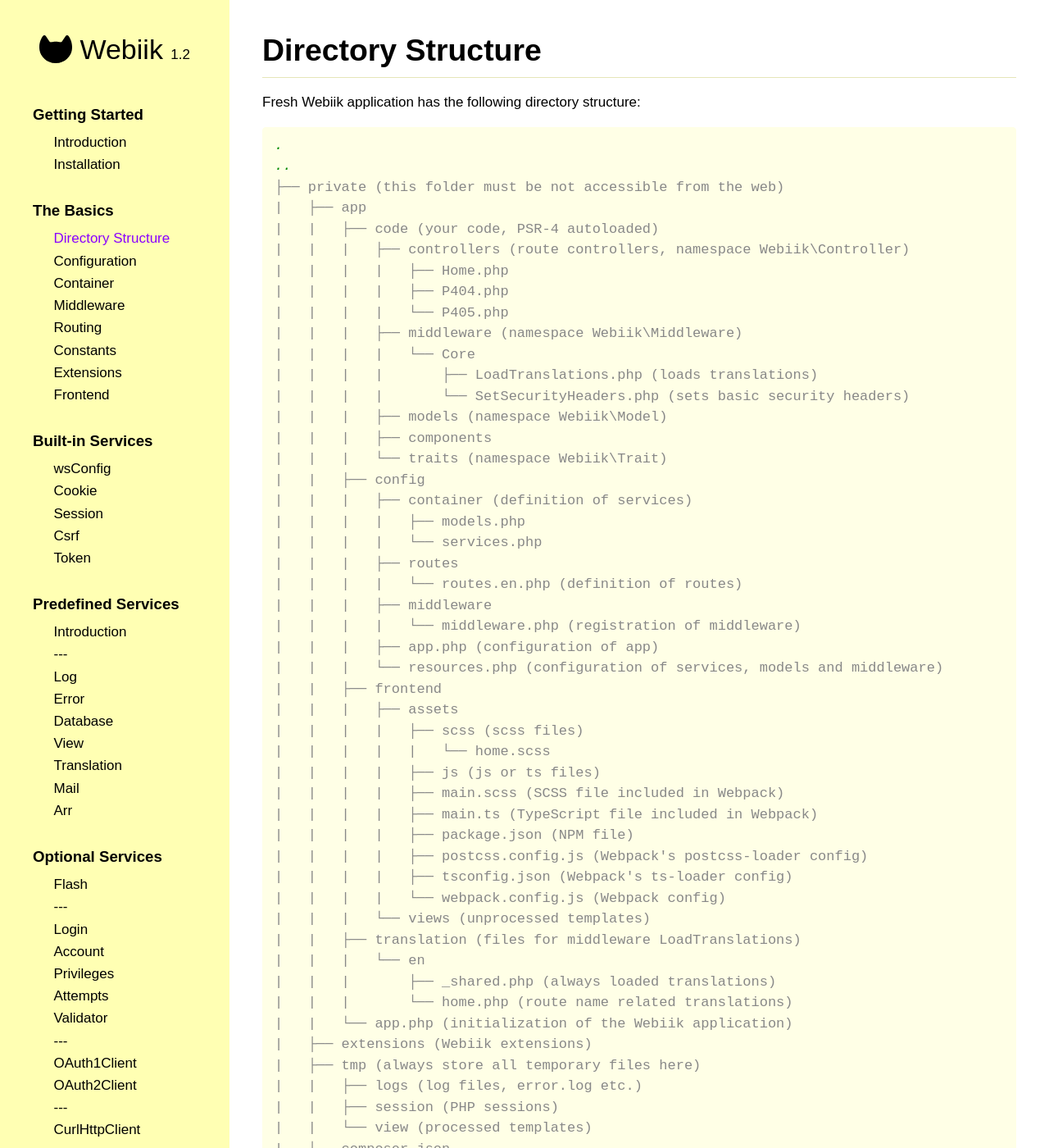
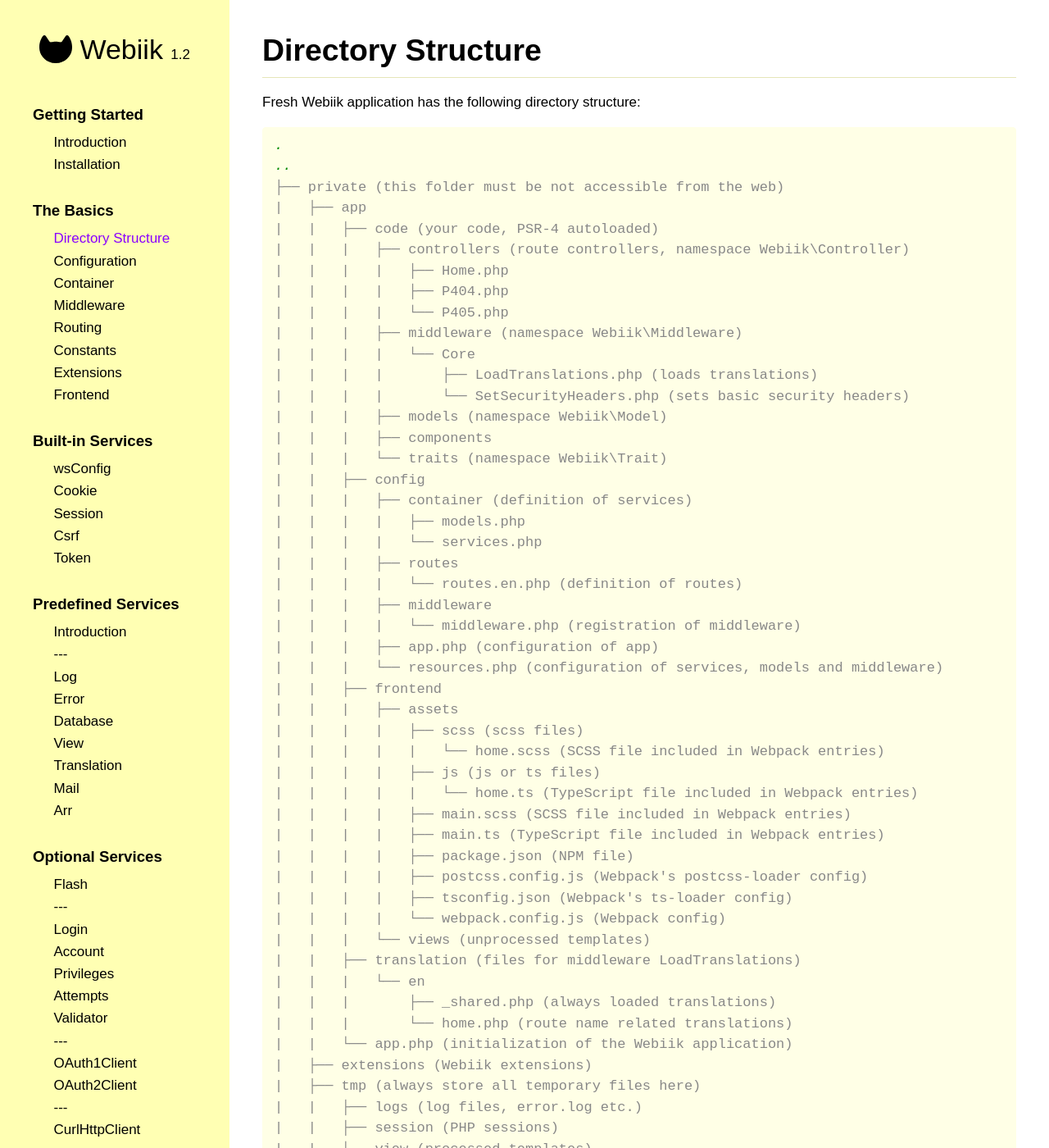
Before and after one commit to webiik/webiik, a Jekyll site: the page built from directory-structure.md, in a window 1280 px wide and 1400 px high. Shown: the whole window at 82% size. Built offline with Jekyll 4.4.1, drawn with Linux system fonts in a browser that asks for light colours; some of the changed text lies outside the part shown.

Commit message:
add Frontend files

```diff
--- a/directory-structure.md
+++ b/directory-structure.md
@@ -35,10 +35,11 @@ Fresh Webiik application has the following directory structure:
 |   |   ├── frontend
 |   |   |   ├── assets
 |   |   |   |   ├── scss (scss files)
-|   |   |   |   |   └── home.scss
+|   |   |   |   |   └── home.scss (SCSS file included in Webpack entries)
 |   |   |   |   ├── js (js or ts files)
-|   |   |   |   ├── main.scss (SCSS file included in Webpack)
-|   |   |   |   ├── main.ts (TypeScript file included in Webpack)
+|   |   |   |   |   └── home.ts (TypeScript file included in Webpack entries)
+|   |   |   |   ├── main.scss (SCSS file included in Webpack entries)
+|   |   |   |   ├── main.ts (TypeScript file included in Webpack entries)
 |   |   |   |   ├── package.json (NPM file)
 |   |   |   |   ├── postcss.config.js (Webpack's postcss-loader config)
 |   |   |   |   ├── tsconfig.json (Webpack's ts-loader config)
```
